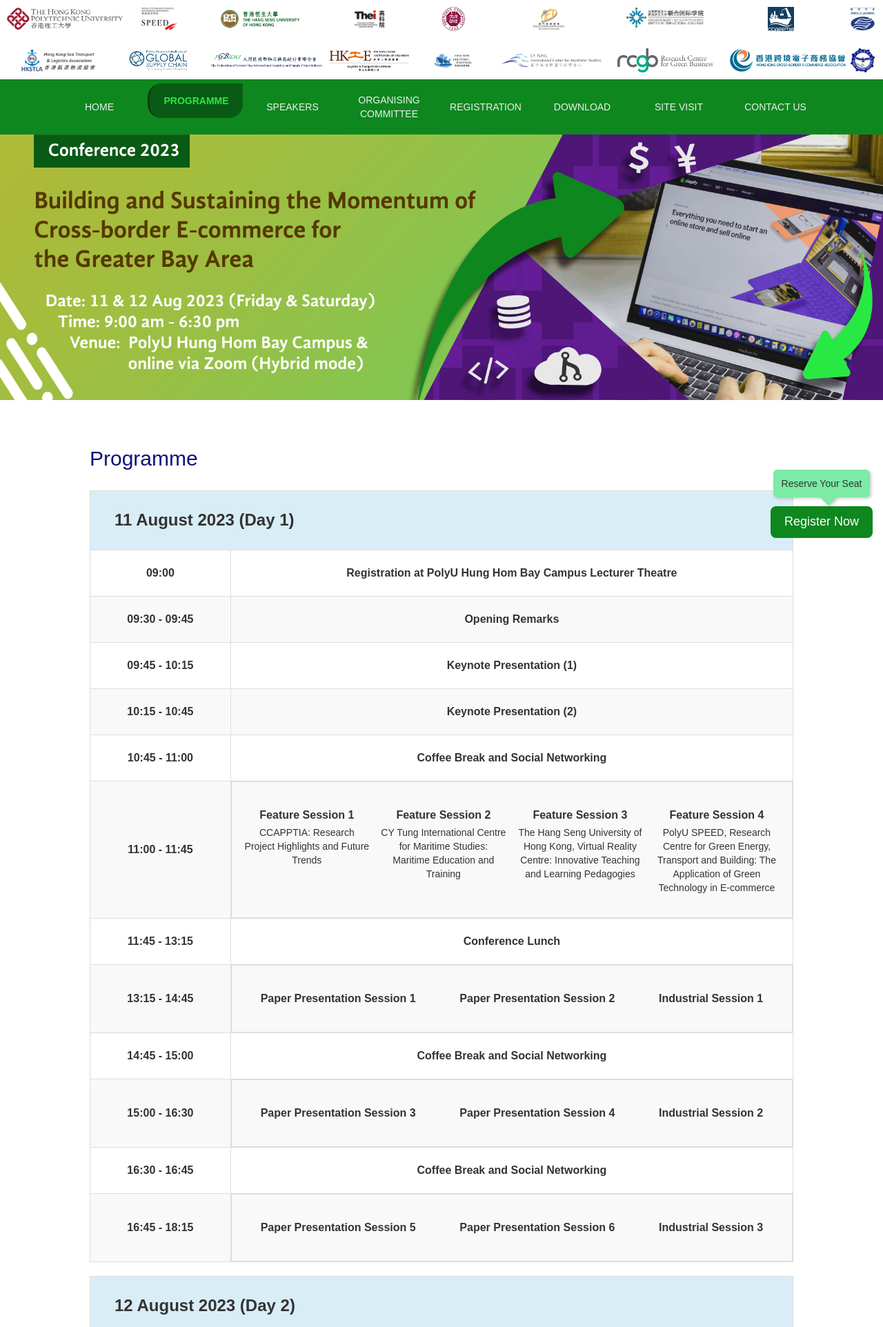
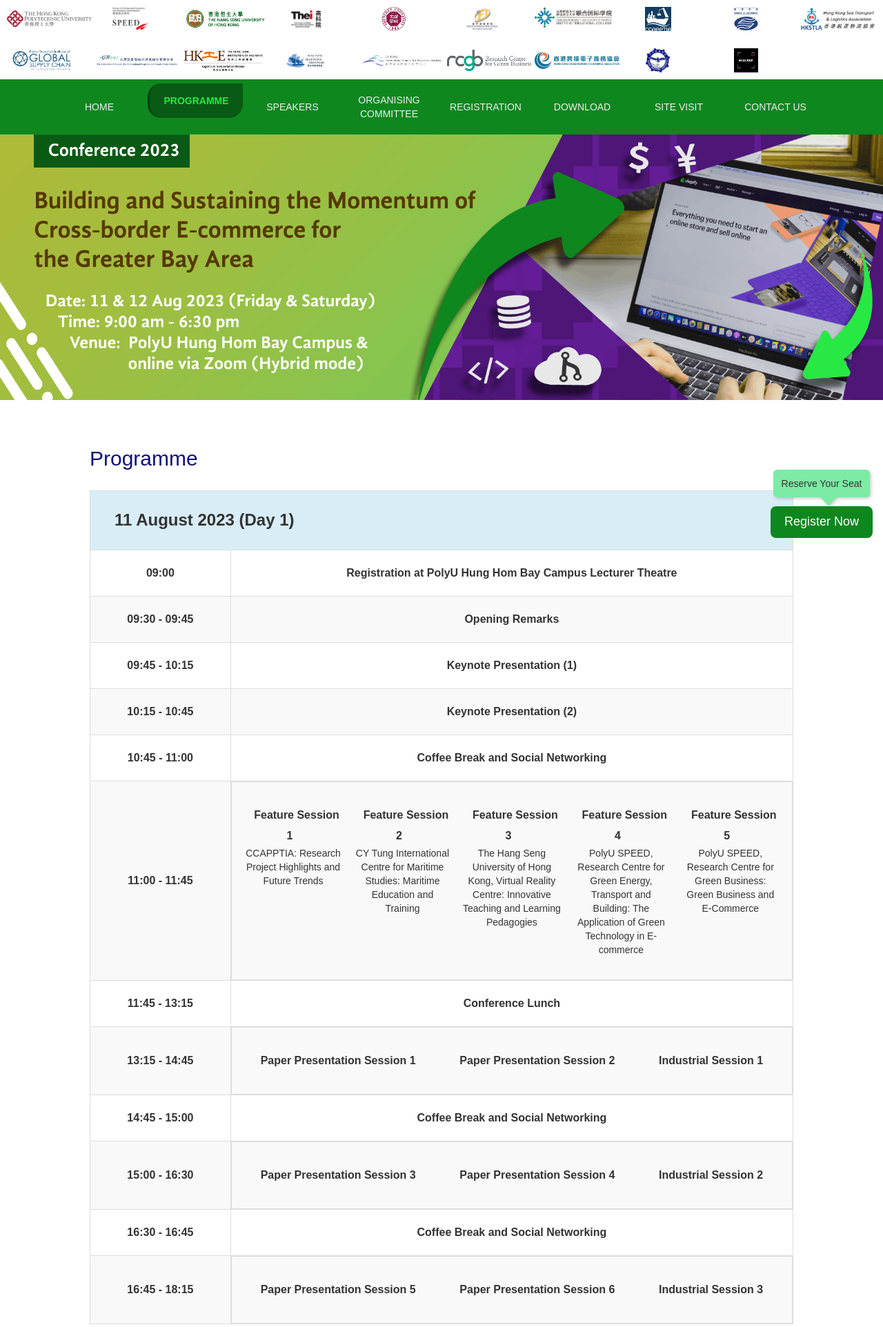
Before and after one commit to billyng1994/cprconf2023, a PHP site: page /programme_rundown.php in a window 1280 px wide. Shown: the top 1924 px of the page at 69% size. Run offline with PHP 8.4, Linux system fonts and the light colour scheme; some libraries are stand-ins or nearby versions.

Commit message:
Updated guested info Changed programme rundown

```diff
--- a/cprconf2023/call_for_paper.php
+++ b/cprconf2023/call_for_paper.php
@@ -116,7 +116,7 @@
 			<span><i><a href="https://www.mdpi.com/journal/economies/special_issues/079N5618N9" target="_blank">Click here</a>&nbsp;to checkout this special issue</i></span>
             <br/><br/>
             <p style="text-align: justify;color: #000000;">High Visibility: indexed within Scopus, ESCI (Web of Science), EconLit, EconBiz, RePEc, and other databases. </p>
-            <p style="text-align: justify;color: #000000;">Journal Rank: CiteScore - Q2 (Economics, Econometrics, and Finance (miscellaneous)) </p>
+            <p style="text-align: justify;color: #000000;">Journal Rank: CiteScore - Q1 (Economics, Econometrics, and Finance (miscellaneous)) </p>
 
 			<h3 style="color: #111177;">Guest Editors: </h3>
 			<p>
--- a/cprconf2023/components/header.php
+++ b/cprconf2023/components/header.php
@@ -2,59 +2,62 @@
     <div class="container" id="banner" style="width:100%">
         <div class="row" style="position: relative;">
             <div class="banner-grid">
-                <div class="div1">
+                <div class="grid-img">
                     <img src="images/poly.jpg" class="img-responsive logo" alt="PolyU">
                 </div>
-                <div class="div2">
+                <div class="grid-img">
                     <img src="images/speed.jpg" class="img-responsive logo" alt="speed">
                 </div>
-                <div class="div3">
+                <div class="grid-img">
                     <img src="images/HSUHK_Logo.jpg" class="img-responsive logo" alt="HSUHK">
                 </div>
-                <div class="div4">
+                <div class="grid-img">
                     <img src="images/THEi_Logo.png" class="img-responsive logo" alt="THEi">
                 </div>
-                <div class="div5">
+                <div class="grid-img">
                     <img src="images/SZU_Logo.jpeg" class="img-responsive logo" alt="SZU">
                 </div>
-                <div class="div6">
+                <div class="grid-img">
                     <img src="images/IFTM_CI_Logo.jpg" class="img-responsive logo" alt="IFTM_CI">
                 </div>
-                <div class="div7">
+                <div class="grid-img">
                     <img src="images/UIC-logo.jpg" class="img-responsive logo" alt="UIC">
                 </div>
-                <div class="div8">
+                <div class="grid-img">
                     <img src="images/CCAPPTIA_Logo.jpeg" class="img-responsive logo" alt="CCAPPTIA">
                 </div>
-                <div class="div9">
+                <div class="grid-img">
                     <img src="images/IOS_Logo.jpg" class="img-responsive logo" alt="IOS">
                 </div>
-                <div class="div10">
+                <div class="grid-img">
                     <img src="images/HKSTLA_Logo.png" class="img-responsive logo" alt="HKSTLA">
                 </div>
-                <div class="div11">
+                <div class="grid-img">
                     <img src="images/PRISC Logo.png" class="img-responsive logo" alt="PRISC">
                 </div>
-                <div class="div12">
+                <div class="grid-img">
                     <img src="images/FGBILSCI_Logo.png" class="img-responsive logo" alt="FGBILSCI">
                 </div>
-                <div class="div13">
+                <div class="grid-img">
                     <img src="images/HKIE_LED_Logo.png" class="img-responsive logo" alt="HKIE_LED">
                 </div>
-                <div class="div14">
+                <div class="grid-img">
                     <img src="images/HKMM.jpg" class="img-responsive logo" alt="HKMM">
                 </div>
-                <div class="div15">
+                <div class="grid-img">
                     <img src="images/ICMS_Logo.png" class="img-responsive logo" alt="ICMS">
                 </div>
-                <div class="div16">
+                <div class="grid-img">
                     <img src="images/RCGB_Logo.png" class="img-responsive logo" alt="RCGB">
                 </div>
-                <div class="div17">
+                <div class="grid-img">
                     <img src="images/CBEA_Logo.png" class="img-responsive logo" alt="CBEA">
                 </div>
-                <div class="div18">
+                <div class="grid-img">
                     <img src="images/CMI_Logo.jpg" class="img-responsive logo" alt="CBEA">
+                </div>
+                <div class="grid-img">
+                    <img src="images/HKAVRAR_Logo.png" class="img-responsive logo" alt="CBEA">
                 </div>
             </div>
         </div>
--- a/cprconf2023/css/main-override.css
+++ b/cprconf2023/css/main-override.css
@@ -17,9 +17,10 @@ b {
 .banner-grid {
   position: relative;
   display: grid;
+  grid-template-columns: repeat(9, 1fr);
   grid-template-areas:
-  ". . . . . . . . ."
-  ". . . . . . . . .";
+  ". . . . . . . . . ."
+  ". . . . . . . . . .";
   grid-gap: 5px;
   justify-content: space-evenly;
   align-items: center;
--- a/cprconf2023/programme_rundown.php
+++ b/cprconf2023/programme_rundown.php
@@ -95,22 +95,26 @@
 
                     <tr>
                         <td colspan="1" width="20%"><b>11:00 - 11:45</b></td>
-                        <td colspan="4" style="display: flex;justify-content: space-around;flex-wrap: wrap;">
-                            <div style="width: 25%;display: block;text-align:center;padding: 15px 8px;min-width: 180px;">
+                        <td colspan="5" style="display: flex;justify-content: space-around;flex-wrap: nowrap;">
+                            <div style="width: 20%;display: block;text-align:center;padding: 15px 8px;min-width: 130px;">
                                 <b>Feature Session 1</b>
                                 <div>CCAPPTIA: Research Project Highlights and Future Trends</div>
                             </div>
-                            <div style="width: 25%;display: block;text-align:center;padding: 15px 8px;min-width: 180px;">
+                            <div style="width: 20%;display: block;text-align:center;padding: 15px 8px;min-width: 130px;">
                                 <b>Feature Session 2</b>
                                 <div>CY Tung International Centre for Maritime Studies: Maritime Education and Training</div>
                             </div>
-                            <div style="width: 25%;display: block;text-align:center;padding: 15px 8px;min-width: 180px;">
+                            <div style="width: 20%;display: block;text-align:center;padding: 15px 8px;min-width: 130px;">
                                 <b>Feature Session 3</b>
                                 <div>The Hang Seng University of Hong Kong, Virtual Reality Centre: Innovative Teaching and Learning Pedagogies</div>
                             </div>
-                            <div style="width: 25%;display: block;text-align:center;padding: 15px 8px;min-width: 180px;">
+                            <div style="width: 20%;display: block;text-align:center;padding: 15px 8px;min-width: 130px;">
                                 <b>Feature Session 4</b>
                                 <div>PolyU SPEED, Research Centre for Green Energy, Transport and Building: The Application of Green Technology in E-commerce</div>
+                            </div>
+                            <div style="width: 20%;display: block;text-align:center;padding: 15px 8px;min-width: 130px;">
+                                <b>Feature Session 5</b>
+                                <div>PolyU SPEED, Research Centre for Green Business: Green Business and E-Commerce</div>
                             </div>
                         </td>
                     </tr>
@@ -221,22 +225,26 @@
 
                     <tr>
                         <td colspan="1" width="20%"><b>10:45 -11:45</b></td>
-                        <td colspan="4" style="display: flex;justify-content: space-around;flex-wrap: wrap;">
-                            <div style="width: 25%;display: block;text-align:center;padding: 15px 8px;min-width: 180px;">
+                        <td colspan="4" style="display: flex;justify-content: space-around;flex-wrap: nowrap;">
+                            <div style="width: 20%;display: block;text-align:center;padding: 15px 8px;min-width: 150px;">
                                 <b>Research Methodology Workshop 1:</b>
-                                <div>Interdisciplinary Research</div>
+                                <div style="padding-top: 5px">Interdisciplinary Research</div>
                             </div>
-                            <div style="width: 25%;display: block;text-align:center;padding: 15px 8px;min-width: 180px;">
+                            <div style="width: 20%;display: block;text-align:center;padding: 15px 8px;min-width: 150px;">
                                 <b>Research Methodology Workshop 2:</b>
-                                <div>Systematic Reviews</div>
+                                <div style="padding-top: 5px">Systematic Reviews</div>
                             </div>
-                            <div style="width: 25%;display: block;text-align:center;padding: 15px 8px;min-width: 180px;">
+                            <div style="width: 20%;display: block;text-align:center;padding: 15px 8px;min-width: 150px;">
                                 <b>Research Methodology Workshop 3:</b>
-                                <div>Econometric Modelling: Techniques and Applications</div>
+                                <div style="padding-top: 5px">Econometric Modelling: Techniques and Applications</div>
                             </div>
-                            <div style="width: 25%;display: block;text-align:center;padding: 15px 8px;min-width: 180px;">
+                            <div style="width: 20%;display: block;text-align:center;padding: 15px 8px;min-width: 150px;">
                                 <b>Research Methodology Workshop 4:</b>
-                                <div>Qualitative Research</div>
+                                <div style="padding-top: 5px">Qualitative Research</div>
+                            </div>
+                            <div style="width: 20%;display: block;text-align:center;padding: 15px 8px;min-width: 150px;">
+                                <b>Research Methodology Workshop 5:</b>
+                                <div style="padding-top: 5px">Multi-agent Behavior Model</div>
                             </div>
                         </td>
                     </tr>
```
Also changed, not shown: cprconf2023/organisation.php (+11 -0 lines), cprconf2023/speakers.php (+53 -68 lines), cprconf2023/images/HKAVRAR_Logo.png (added), cprconf2023/images/speakers/Ivy_Shum.jpg (added), cprconf2023/images/speakers/JingJing_YANG.jpg (added), cprconf2023/images/speakers/Jones_Ng.jpg (added).
